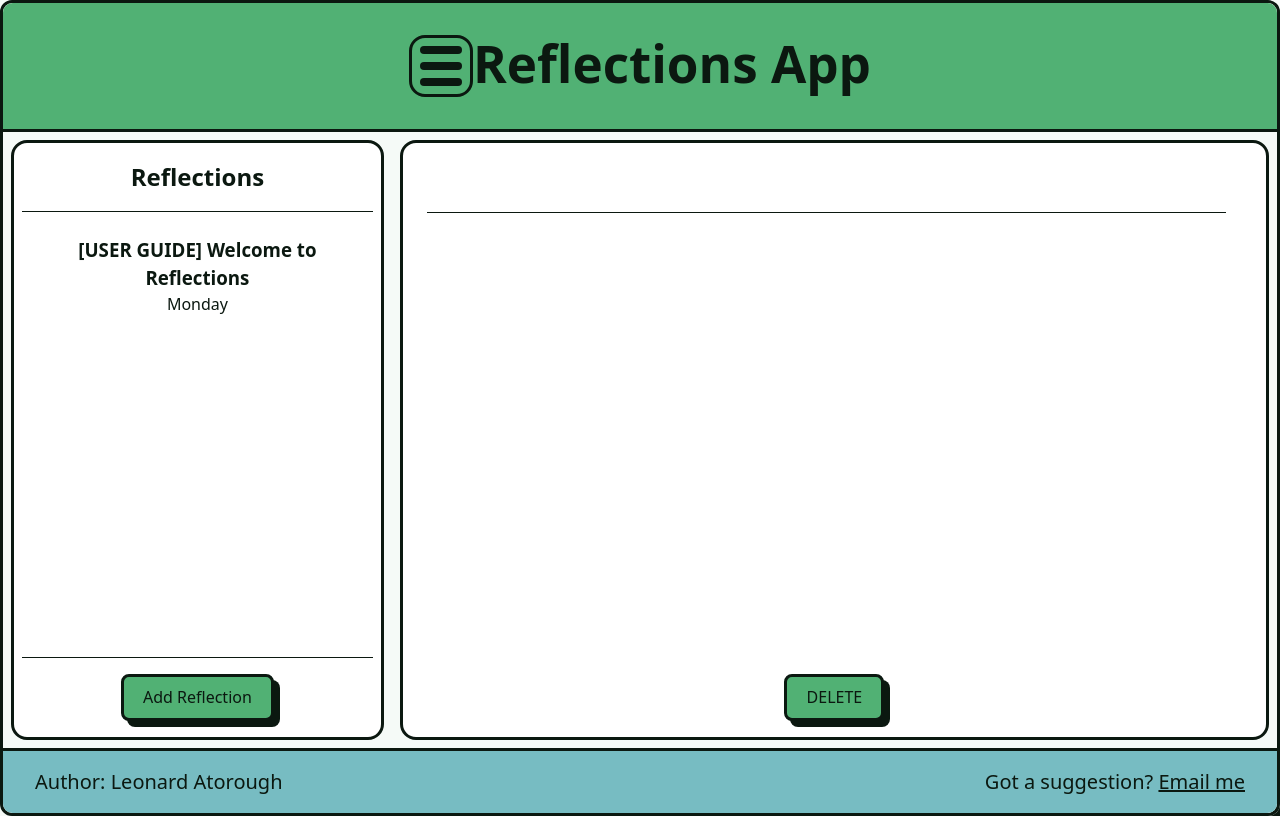
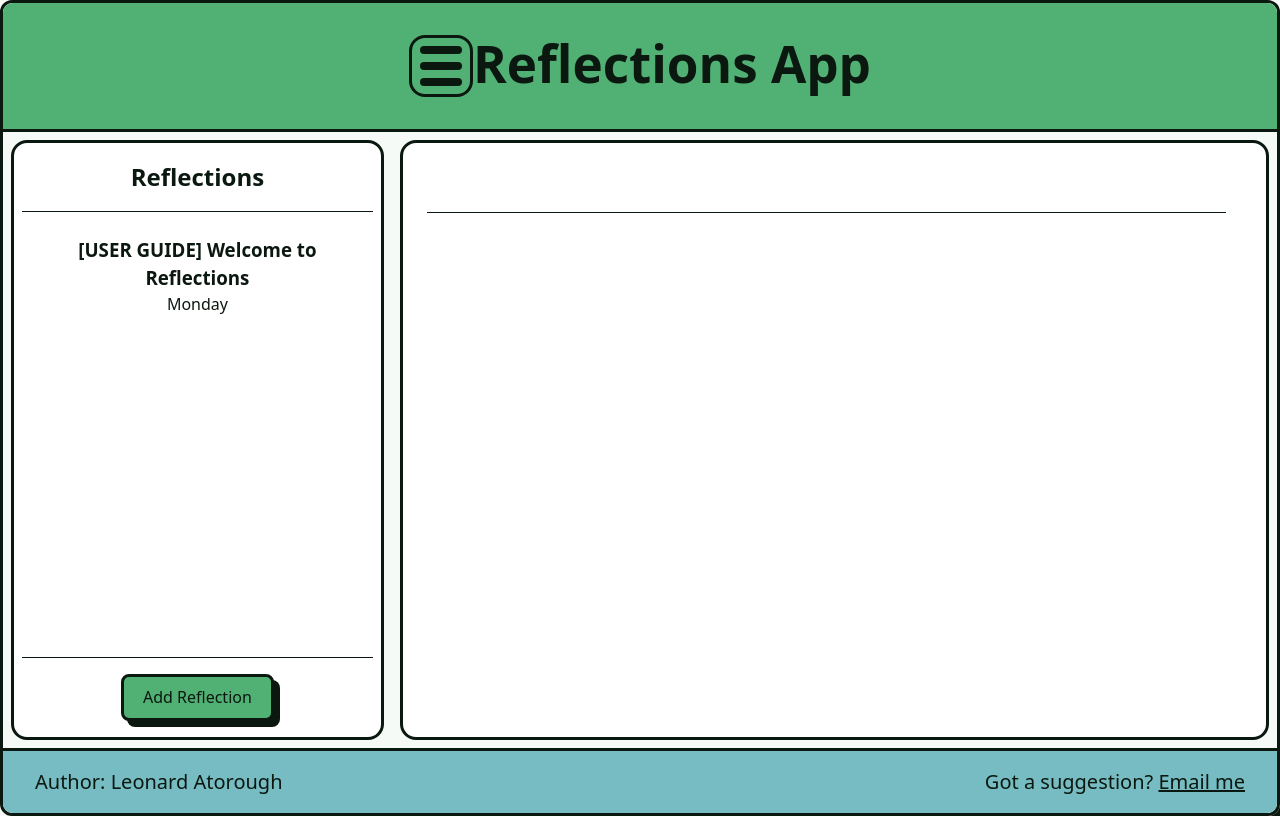
Before and after one commit to Leonard-Atorough/reflections-app, a React (Vite) app: page / in a window 1280 px wide. Built offline with nearby package versions, Linux system fonts and the light colour scheme.

Commit message:
Only show delete button when we have a reflection loaded

```diff
--- a/src/components/Reflection/ReflectionDetail.tsx
+++ b/src/components/Reflection/ReflectionDetail.tsx
@@ -9,6 +9,21 @@ type props = {
   isEditing: boolean;
   handleDelete: () => void;
 };
+
+type buttonProps = {
+  hasReflection: boolean;
+  handleDelete: () => void;
+};
+
+function DeleteButton({ hasReflection, handleDelete }: buttonProps) {
+  if (hasReflection) {
+    return (
+      <div>
+        <button onClick={handleDelete}>DELETE</button>
+      </div>
+    );
+  }
+}
 
 export function ReflectionDetail({
   reflection,
@@ -50,9 +65,10 @@ export function ReflectionDetail({
       >
         {reflection?.content ?? ""}
       </p>
-      <div>
-        <button onClick={handleDelete}>DELETE</button>
-      </div>
+      <DeleteButton
+        hasReflection={reflection ? true : false}
+        handleDelete={handleDelete}
+      />
     </>
   );
 }
```
